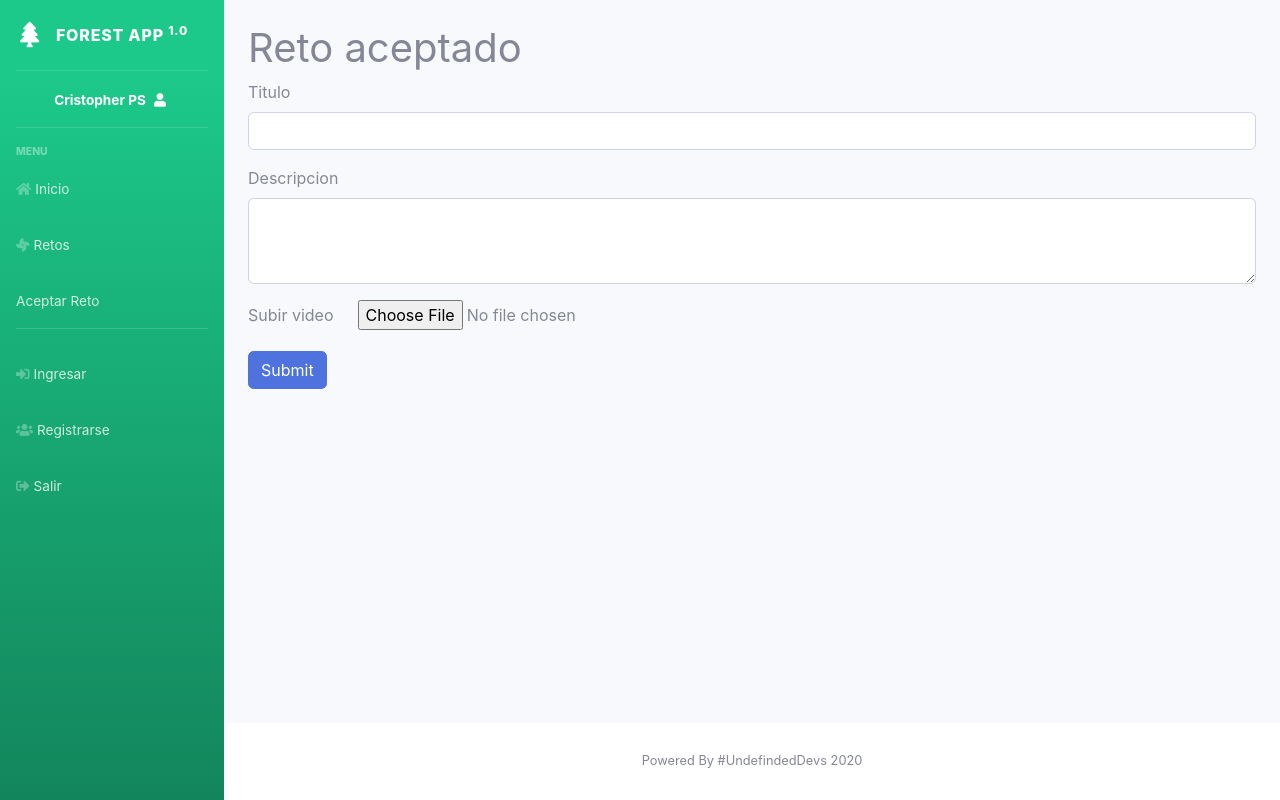
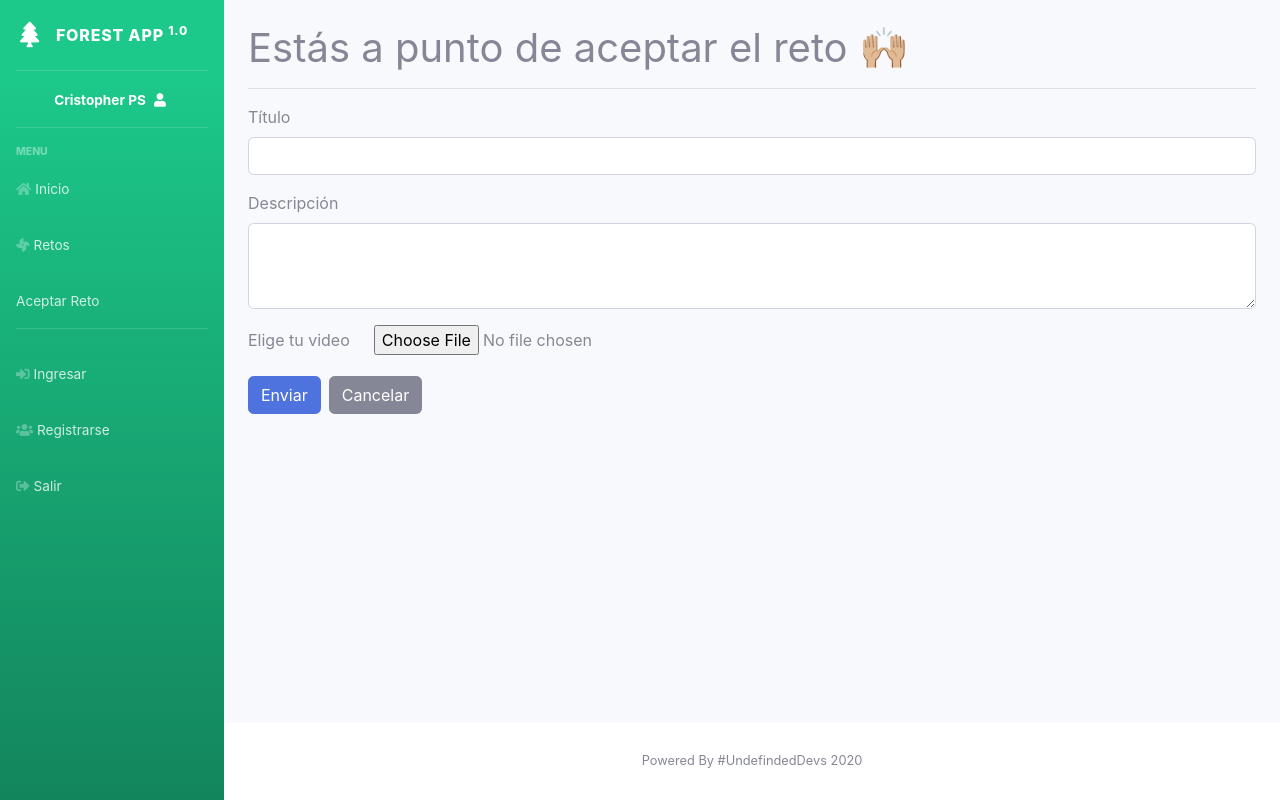
Before and after one commit to Undefined-Devs/forest-app, a Vue app: page /new-post in a window 1280 px wide. Built offline with nearby package versions, Linux system fonts and the light colour scheme.

Commit message:
se mejora form

```diff
--- a/src/views/NewPost.vue
+++ b/src/views/NewPost.vue
@@ -7,22 +7,25 @@
       <div class="container-fluid mt-4">
         <div class="row">
           <div class="col-md-12">
-            <h1>Reto aceptado</h1>
+            <h1>Estás a punto de aceptar el reto 🙌🏼</h1>
+            <hr>
             <form role="form">
               <div class="form-group">
-                <label for="titulo">Titulo</label>
+                <label for="titulo">Título</label>
                 <input type="text" class="form-control" id="title" />
               </div>
               <div class="form-group">
-                <label for="descripcion">Descripcion</label>
+                <label for="descripcion">Descripción</label>
                 <textarea class="form-control" id="exampleFormControlTextarea1" rows="3"></textarea>
               </div>
               <div class="form-group">
-                <label for="descripcion">Subir video</label>
+                <label for="descripcion">Elige tu video</label>
                 <input class="ml-4" for="video" type="file" id="video" accept="video/mp4" />
               </div>
 
-              <button type="submit" class="btn btn-primary">Submit</button>
+              <button class="btn btn-primary mr-2">Enviar</button>
+              <a class="btn btn-secondary" href="/challenges">Cancelar</a>
+
             </form>
           </div>
         </div>
```
